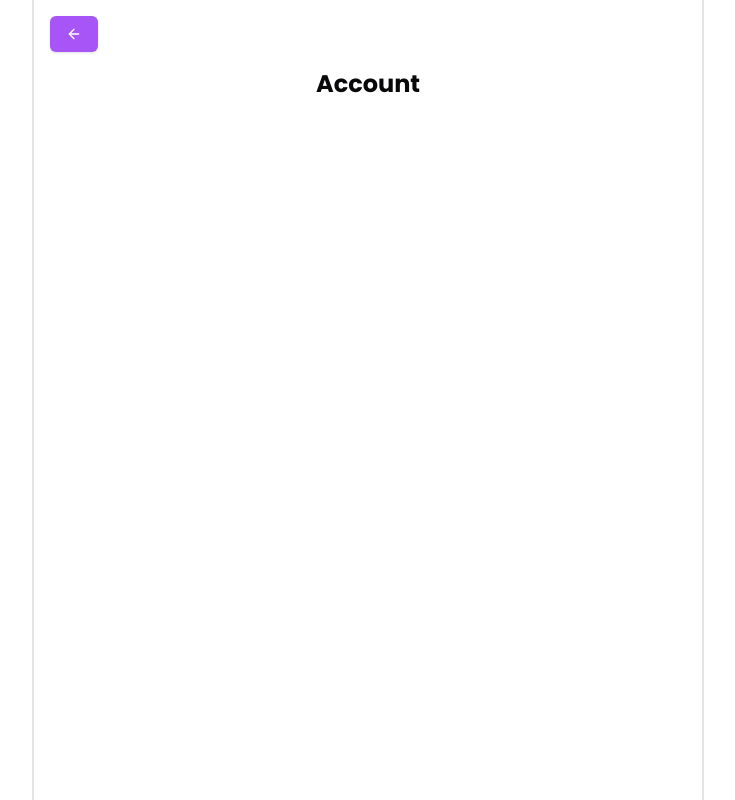
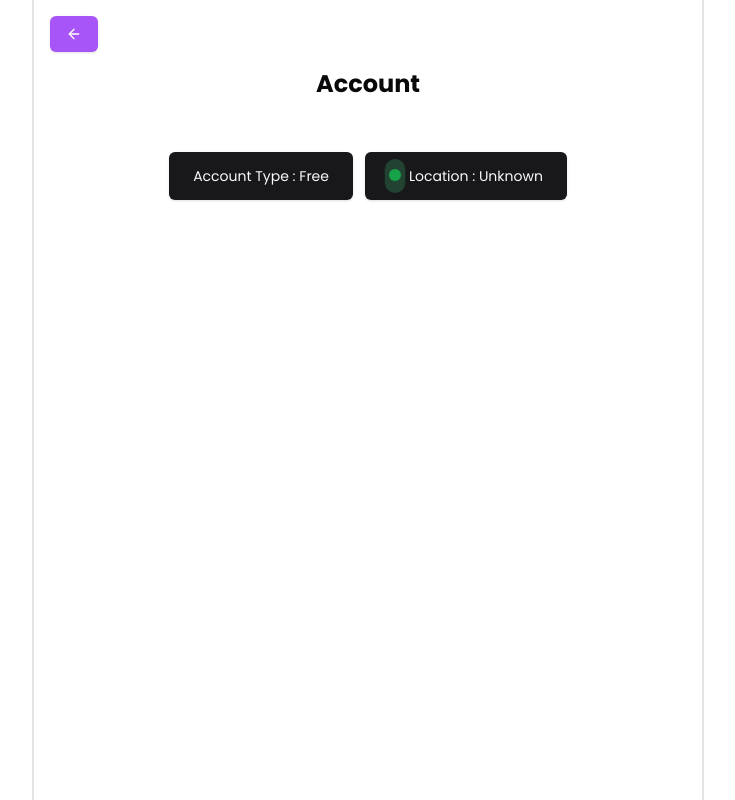
Before and after one commit to yuuuuu-z/mood-tracker, a Next.js app: page /sitting in a window 1280 px wide. Shown: the whole page, without its empty margins (272-1007 px from the left). Built offline with nearby package versions, Linux system fonts and the light colour scheme; no server answers.

Commit message:
work on sitting page

```diff
--- /dev/null
+++ b/app/components/CountryInfo.tsx
@@ -0,0 +1,27 @@
+"use client";
+
+import { Dot } from "lucide-react";
+import { useEffect, useState } from "react";
+
+const CountryInfo = () => {
+  const [country, setCountry] = useState("");
+
+  useEffect(() => {
+    fetch("https://ipapi.co/json/")
+      .then((res) => res.json())
+      .then((data) => setCountry(data.country_name))
+      .catch(() => setCountry("Unknown"));
+  }, []);
+
+  return (
+    <div className="flex items-center gap-2">
+      <div className="relative">
+        <span className="absolute inline-flex h-full w-full animate-ping rounded-full bg-green-400 opacity-75"></span>
+        <span className="relative inline-flex size-3 rounded-full bg-green-600"></span>
+      </div>
+      <span>Location : {country}</span>
+    </div>
+  );
+};
+
+export default CountryInfo;
--- a/app/components/Profile.tsx
+++ b/app/components/Profile.tsx
@@ -24,6 +24,7 @@ const Profile = async () => {
   });
 
   const isUser = await currentUser();
+  console.log("is user : ", isUser);
 
   return (
     <div className="flex items-center justify-between px-5 py-3">
--- a/app/sitting/page.tsx
+++ b/app/sitting/page.tsx
@@ -2,11 +2,11 @@ import React from "react";
 import BackBtn from "../components/BackBtn";
 import { currentUser } from "@clerk/nextjs/server";
 import { UserButton } from "@clerk/nextjs";
-import { Edit} from "lucide-react";
-
+import { Edit } from "lucide-react";
 import { Button } from "@/components/ui/button";
 import SignOutBtn from "../components/SignOut";
 import Link from "next/link";
+import CountryInfo from "../components/CountryInfo";
 
 const page = async () => {
   const userButtonAppearance = {
@@ -44,6 +44,13 @@ const page = async () => {
           </div>
         ) : null}
       </div>
+
+      <div className="flex  gap-3 justify-center my-3">
+        <Button className="p-6 ">Account Type : Free</Button>
+        <Button className="p-6 ">
+          <CountryInfo />
+        </Button>
+      </div>
       <div>
         <SignOutBtn />
       </div>
```
Also changed, not shown: app/upgrade/Checkout.tsx (+4 -4 lines).
